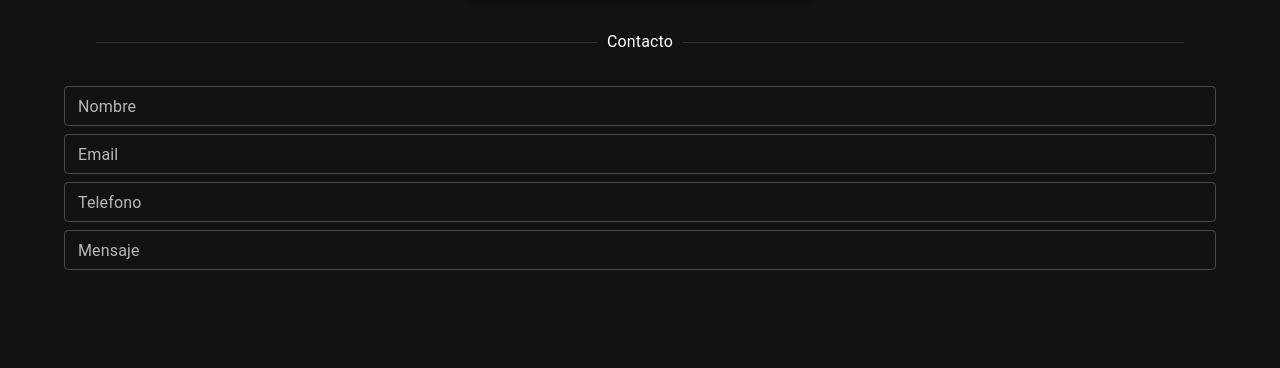
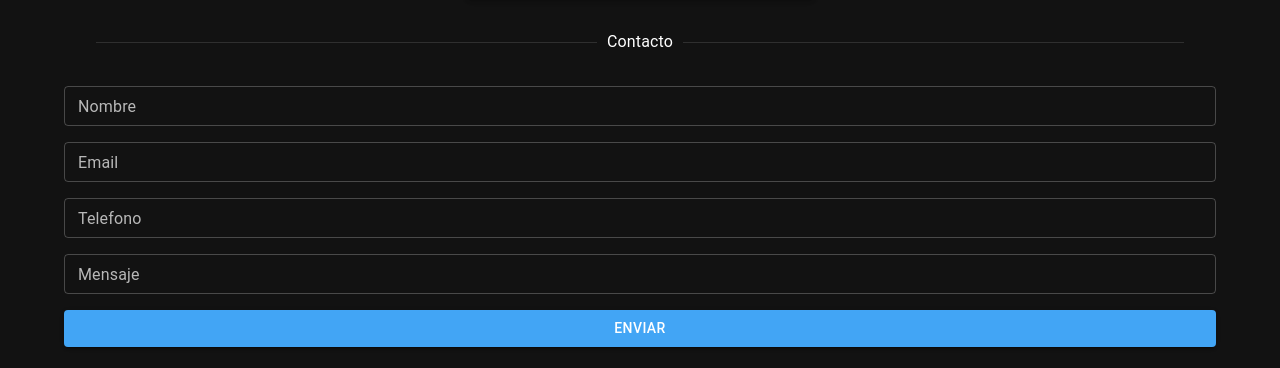
Before and after one commit to Santiagoh99/Santiagoh99.github.io, a React (Create React App) app: page / in a window 1280 px wide. Shown: the part 3153-3521 px from the top of the page. Before the commit the page ends 3447 px from the top, so only its background shows below. Built offline with nearby package versions, Linux system fonts and the light colour scheme.

Commit message:
contacto

```diff
--- a/package.json
+++ b/package.json
@@ -1,6 +1,6 @@
 {
   "name": "Portafolio",
-  "homepage": "/Portafolio",
+  "homepage": "/",
   "version": "0.1.0",
   "private": true,
   "dependencies": {
--- a/src/components/Contacto.js
+++ b/src/components/Contacto.js
@@ -1,10 +1,10 @@
 import React from 'react'
-import { Grid,TextField } from '@mui/material'
+import { Button, Grid, TextField } from '@mui/material'
 
 export default function Contacto() {
 
     return (
-        <Grid container spacing={1} direction="column" justifyContent="center" alignItems="stretch">
+        <Grid container spacing={2} direction="row" justifyContent="center" alignItems="flex-start">
             <Grid item xs={12}>
                 <TextField size='small' label='Nombre'></TextField>
             </Grid>
@@ -17,6 +17,9 @@ export default function Contacto() {
             <Grid item xs={12}>
                 <TextField size='small' multiline maxRows={4} label='Mensaje'></TextField>
             </Grid>
+            <Grid item xs={12}>
+                <Button fullWidth>Enviar</Button>
+            </Grid>
         </Grid>
     )
 }
```
Lines whose indentation alone changed are shown as unchanged.
